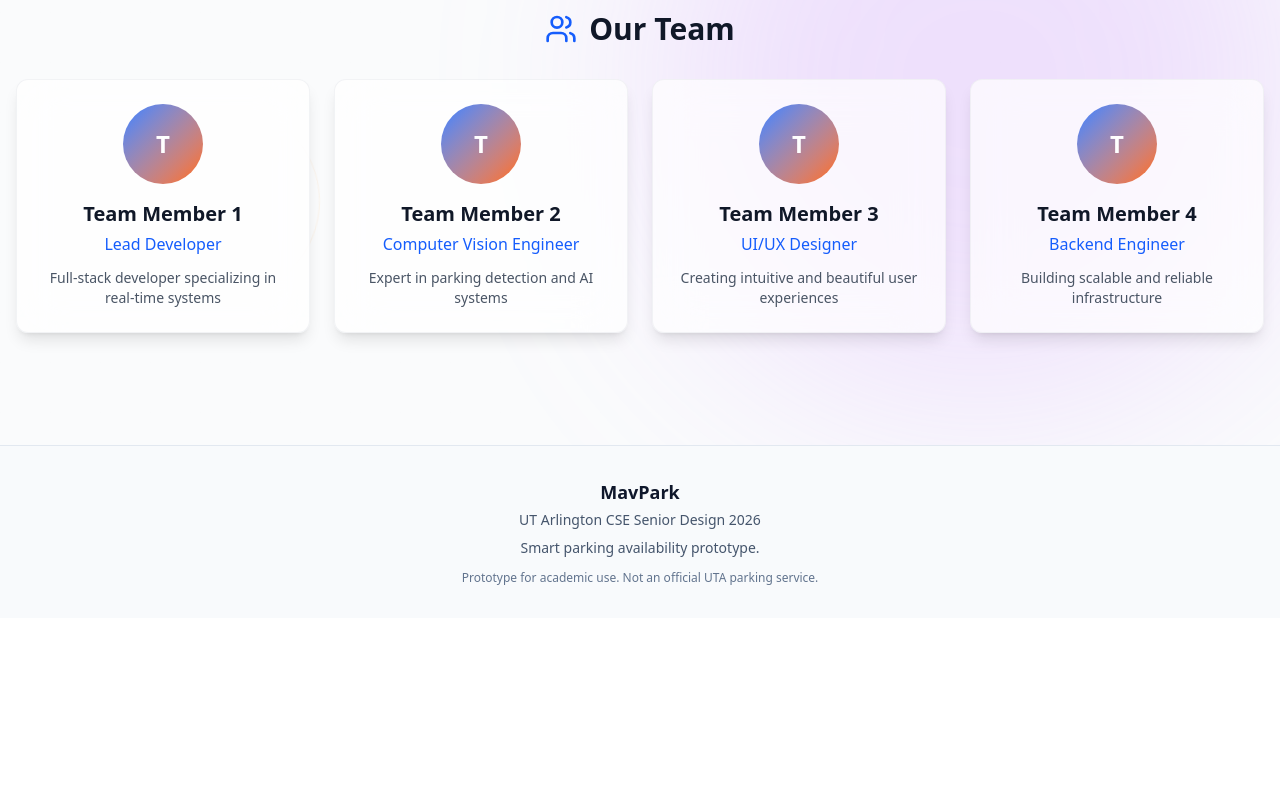
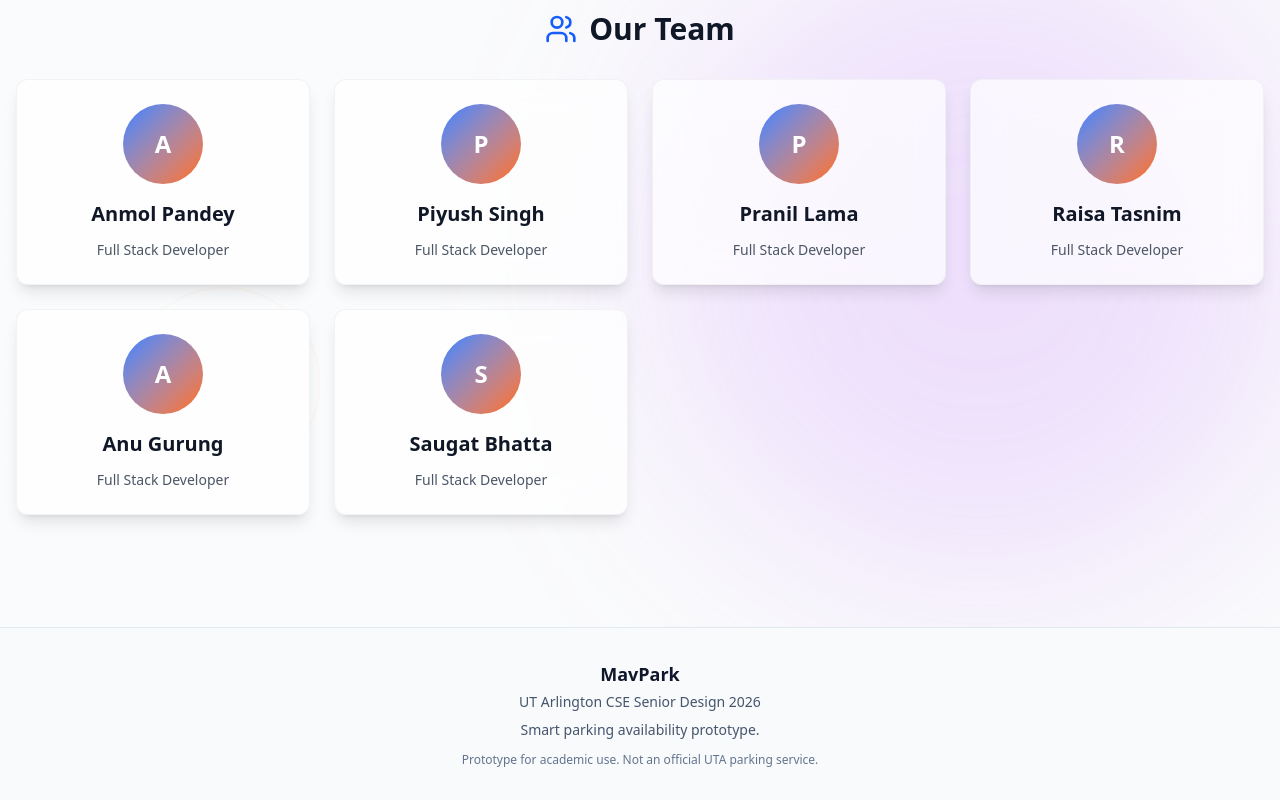
Before and after one commit to axp8948/MavPark, a React (Vite) app in the folder frontend/: page /about in a window 1280 px wide. Shown: the part 1353-2153 px from the top of the page. Before the commit the page ends 1971 px from the top, so only its background shows below. Built offline with nearby package versions, Linux system fonts and the light colour scheme; no server answers; a web font is replaced by a local one.

Commit message:
Changed the About Us

```diff
--- a/frontend/src/pages/AboutUs.jsx
+++ b/frontend/src/pages/AboutUs.jsx
@@ -7,24 +7,28 @@ function AboutUs() {
   // Team members data
   const teamMembers = [
     {
-      name: "Team Member 1",
-      role: "Lead Developer",
-      description: "Full-stack developer specializing in real-time systems",
+      name: "Anmol Pandey",
+      description: "Full Stack Developer",
     },
     {
-      name: "Team Member 2",
-      role: "Computer Vision Engineer",
-      description: "Expert in parking detection and AI systems",
+      name: "Piyush Singh",
+      description: "Full Stack Developer",
     },
     {
-      name: "Team Member 3",
-      role: "UI/UX Designer",
-      description: "Creating intuitive and beautiful user experiences",
+      name: "Pranil Lama",
+      description: "Full Stack Developer",
     },
     {
-      name: "Team Member 4",
-      role: "Backend Engineer",
-      description: "Building scalable and reliable infrastructure",
+      name: "Raisa Tasnim",
+      description: "Full Stack Developer",
+    },
+    {
+      name: "Anu Gurung",
+      description: "Full Stack Developer",
+    },
+    {
+      name: "Saugat Bhatta",
+      description: "Full Stack Developer",
     },
   ];
 
@@ -33,22 +37,26 @@ function AboutUs() {
     {
       icon: <MapPin className="w-6 h-4" />,
       title: "Real-Time Updates",
-      description: "Get live parking availability updates as spots become available or occupied",
+      description:
+        "Get live parking availability updates as spots become available or occupied",
     },
     {
       icon: <Zap className="w-6 h-4" />,
       title: "Fast & Efficient",
-      description: "Find parking spots quickly with our optimized search and navigation",
+      description:
+        "Find parking spots quickly with our optimized search and navigation",
     },
     {
       icon: <Shield className="w-6 h-4" />,
       title: "Reliable Data",
-      description: "Powered by advanced computer vision technology for accurate spot detection",
+      description:
+        "Powered by advanced computer vision technology for accurate spot detection",
     },
     {
       icon: <Car className="w-6 h-4" />,
       title: "Easy Navigation",
-      description: "Get directions directly to available parking spots with one click",
+      description:
+        "Get directions directly to available parking spots with one click",
     },
   ];
 
@@ -69,7 +77,7 @@ function AboutUs() {
               linear-gradient(rgba(0,0,0,0.1) 1px, transparent 1px),
               linear-gradient(90deg, rgba(0,0,0,0.1) 1px, transparent 1px)
             `,
-            backgroundSize: '50px 50px'
+            backgroundSize: "50px 50px",
           }}
         ></div>
 
@@ -102,7 +110,8 @@ function AboutUs() {
             About <span className="text-blue-600">MavPark</span>
           </h1>
           <p className="text-xl text-gray-600 max-w-3xl mx-auto">
-            Revolutionizing parking management at UTA with real-time availability tracking
+            Revolutionizing parking management at UTA with real-time
+            availability tracking
           </p>
         </motion.div>
 
@@ -120,13 +129,24 @@ function AboutUs() {
             </h2>
             <div className="space-y-4 text-lg text-gray-700 leading-relaxed">
               <p>
-                <strong className="text-blue-600">MavPark</strong> is an innovative parking management system designed specifically for the University of Texas at Arlington (UTA). Our platform provides real-time parking availability information, helping students, faculty, and staff find parking spots quickly and efficiently.
+                <strong className="text-blue-600">MavPark</strong> is an
+                innovative parking management system designed specifically for
+                the University of Texas at Arlington (UTA). Our platform
+                provides real-time parking availability information, helping
+                students, faculty, and staff find parking spots quickly and
+                efficiently.
               </p>
               <p>
-                Using advanced computer vision technology, MavPark continuously monitors parking lots and updates spot availability in real-time. Whether you're looking for a spot near your building or planning your route to campus, MavPark ensures you always know where parking is available.
+                Using advanced computer vision technology, MavPark continuously
+                monitors parking lots and updates spot availability in
+                real-time. Whether you're looking for a spot near your building
+                or planning your route to campus, MavPark ensures you always
+                know where parking is available.
               </p>
               <p>
-                Our mission is to reduce the time spent searching for parking, decrease traffic congestion, and improve the overall campus experience for the UTA community.
+                Our mission is to reduce the time spent searching for parking,
+                decrease traffic congestion, and improve the overall campus
+                experience for the UTA community.
               </p>
             </div>
           </div>
```
